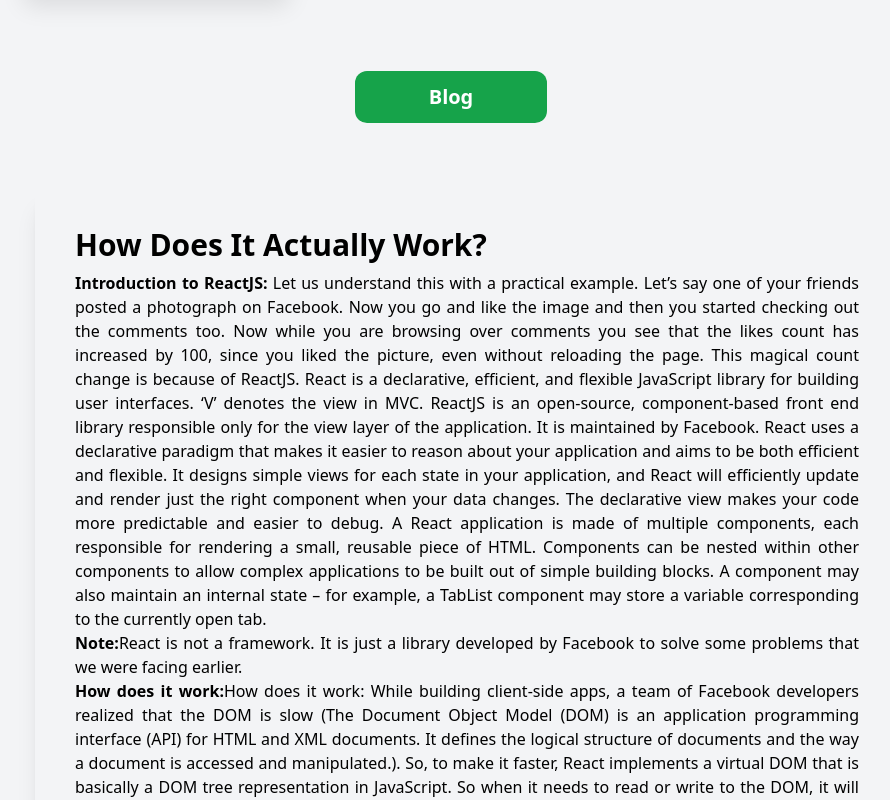
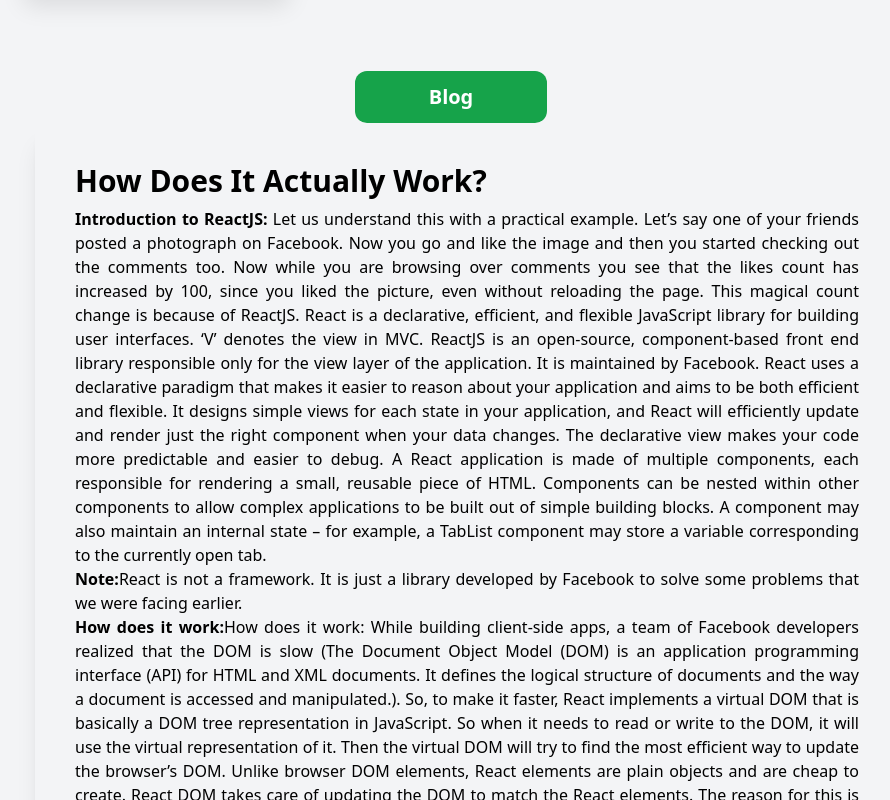
Before and after one commit to mmozammel99/Workout-Station, a React (Create React App) app: page / in a window 1280 px wide. Shown: the part 2420-3220 px from the top of the page, without its empty margins (29-919 px from the left). Built offline with nearby package versions, Linux system fonts and the light colour scheme.

Commit message:
finale commit

```diff
--- a/src/Component/Blog/Blog.js
+++ b/src/Component/Blog/Blog.js
@@ -4,7 +4,7 @@
     return (
         <div>
             <h2 className='text-center bg-green-600 text-white p-3 text-xl font-bold mx-20 lg:mx-96 rounded-xl mt-20'>Blog</h2>
-            <div className="card w-[90%] bg-base-100 shadow-xl rounded-xl m-auto lg:m-16 p-10 lg:mr-32 text-justify">
+            <div className="card w-[90%] bg-base-100 shadow-xl rounded-xl m-auto lg:ml-16 p-10 lg:mr-32 text-justify">
                 <div className="card-body">
                     <h2 className="card-title text-3xl font-bold mb-2">How Does It Actually Work?</h2>
                     <p><span className='font-semibold'>Introduction to ReactJS:</span> Let us understand this with a practical example.
--- a/src/Component/Sidebar/Sidebar.js
+++ b/src/Component/Sidebar/Sidebar.js
@@ -25,7 +25,7 @@
     const completed = () => {
         Swal.fire({
             icon: 'success',
-            title: 'Success',
+            title: 'Congratulation',
             text: 'Today`s  activities are completed',
         }
         )
```
